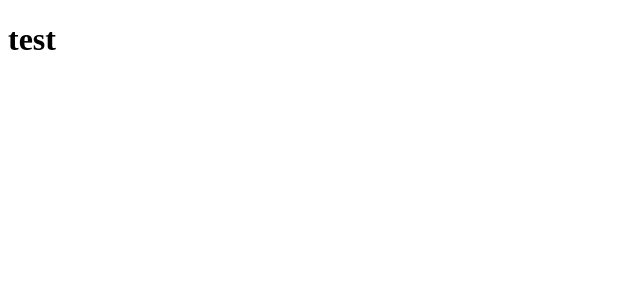
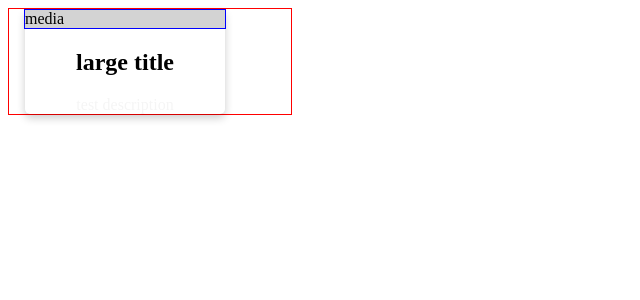
Before and after one commit to Tharin2501/Animelist, a React (Create React App) app: page / in a window 1280 px wide. Shown: the top 300 px of the page, without its empty margins (0-640 px from the left). Built offline with nearby package versions, Linux system fonts and the light colour scheme.

Commit message:
fix: card planning

```diff
--- a/src/App.tsx
+++ b/src/App.tsx
@@ -1,9 +1,10 @@
 import React from "react";
+import Card from "./components/card/Card";
 
 const App: any = () => {
   return (
     <>
-      <h1>test</h1>
+      <Card title="large title" description="test description" />
     </>
   );
 };
--- /dev/null
+++ b/src/components/card/Card.tsx
@@ -0,0 +1,63 @@
+import React from "react";
+import Styled from "styled-components";
+import CardType from "./types/CardType";
+
+const Wrapper = Styled.div`
+    max-width: 250px;
+    padding-left: 16px;
+    padding-right: 16px;
+    border: 1px solid red;
+    // center ? margin auto
+
+`;
+
+const StyledCard = Styled.div`
+    // styling
+    width: 200px;
+    border-radius: 5px;
+    box-shadow: 0px 4px 8px 0px rgba(0, 0, 0, 0.2);
+    background-color: white;
+    // positioning
+    display: flex;
+    flex-direction: column;
+    align-items: center;
+    // justify-content: center;
+    // when hovering TODO: display border gold when hovering
+    cursor: pointer;
+`;
+
+const StyledMedia = Styled.div`
+    width: 100%; // do i want it resize 100% ? or fixed?
+    // height ?
+    background-color: lightGrey;
+    border: 1px solid blue;
+`;
+
+const StyledTitle = Styled.h2``;
+
+const StyledDescription = Styled.span`
+    color: whiteSmoke;
+`;
+
+const StyledFooter = Styled.span`
+`;
+
+const Card: React.FunctionComponent<CardType> = ({
+  title,
+  description,
+  children,
+}) => {
+  return (
+    <Wrapper>
+      <StyledCard>
+        <StyledMedia>media</StyledMedia>
+        <StyledTitle>{title}</StyledTitle>
+        <StyledDescription>{description}</StyledDescription>
+        <StyledFooter></StyledFooter>
+      </StyledCard>
+      {children}
+    </Wrapper>
+  );
+};
+
+export default Card;
--- /dev/null
+++ b/src/components/card/types/CardType.ts
@@ -0,0 +1,10 @@
+import React from "react";
+
+type CardType = {
+    media?: React.ReactNode, // image or video
+    title: string,
+    description: string
+
+}
+
+export default CardType;
```
